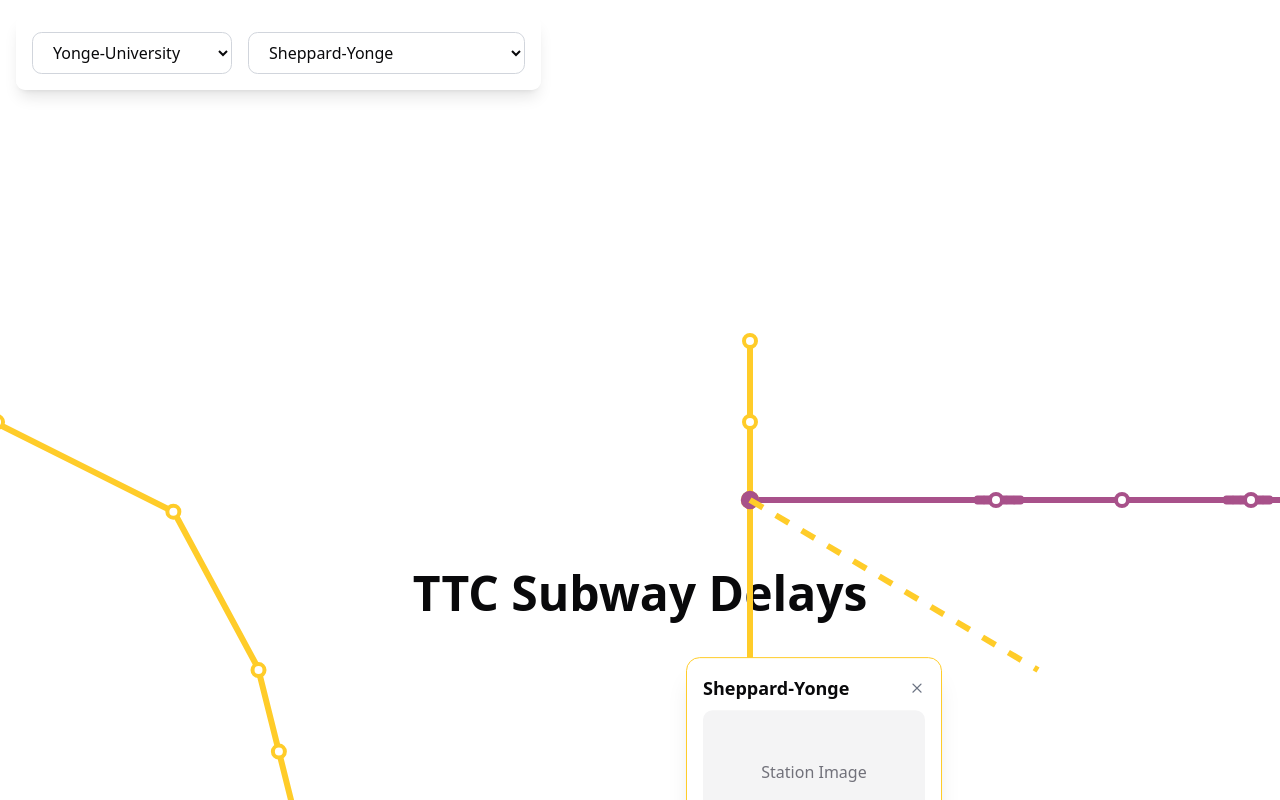
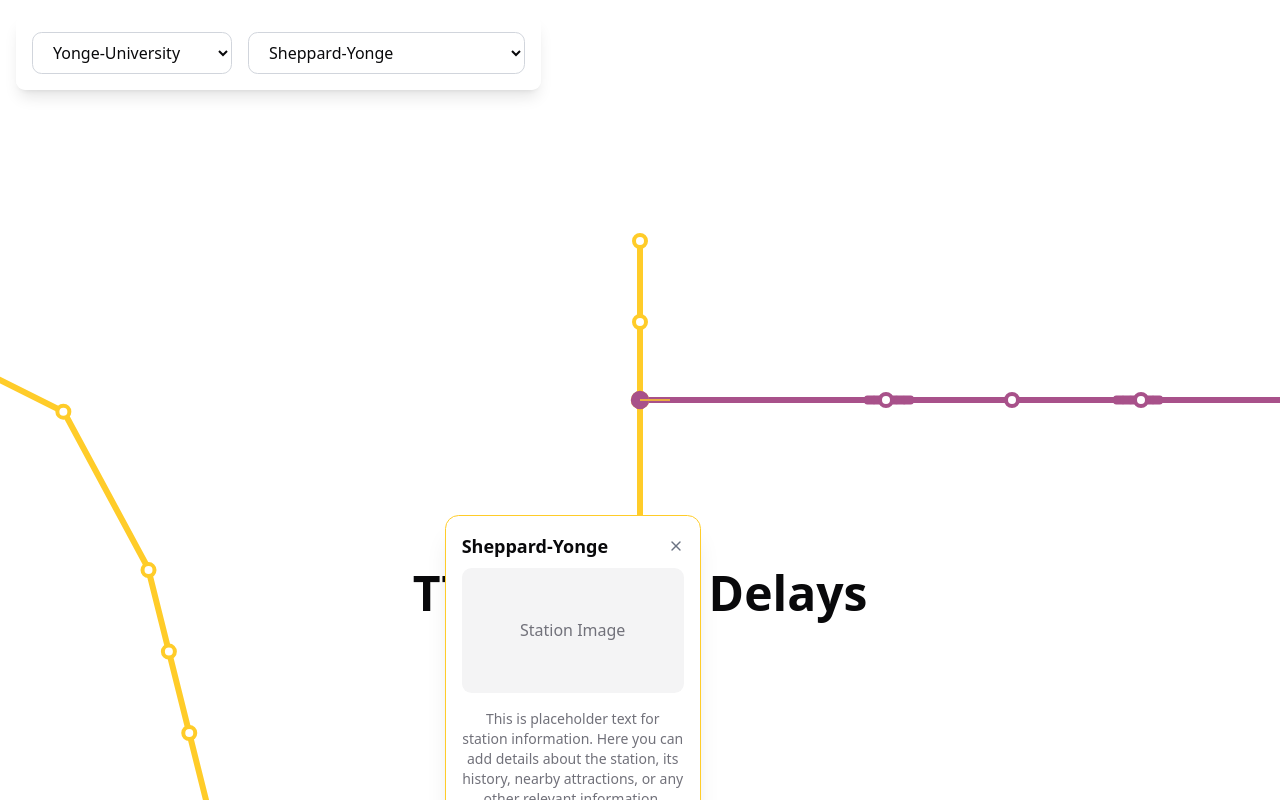
Before and after one commit to eriklangille/ttc_stats, a React (Vite) app: page / in a window 1280 px wide. Built offline with nearby package versions, Linux system fonts and the light colour scheme.

Commit message:
fixed viewport

```diff
--- a/src/App.tsx
+++ b/src/App.tsx
@@ -16,14 +16,11 @@
         />
       </div>
       <div className="max-w-7xl mx-auto p-8 text-center">
-        {/* positive x -> left, positive y -> up */}
         <Map
           sizeX={1500}
           scale={3}
           sizeY={1000}
           strokeWidth={2}
-          translateX={100}
-          translateY={-100}
           selectedStation={selectedStation}
           onStationSelect={setSelectedStation}
         />
--- a/src/components/StationCard.tsx
+++ b/src/components/StationCard.tsx
@@ -1,10 +1,4 @@
 import type { Station } from './map'
-import {
-  Dialog,
-  DialogContent,
-  DialogHeader,
-  DialogTitle,
-} from "@/components/ui/dialog"
 import { Card, CardContent } from "@/components/ui/card"
 import { X } from "lucide-react"
 
@@ -20,9 +14,9 @@
     <div
       className="fixed z-50"
       style={{
-        left: `${position.x}px`,
-        top: `${position.y}px`,
-        transform: 'translate(-50%, -100%)',
+        // left: `${position.x}px`,
+        // top: `${position.y}px`,
+        transform: `translate(${0}px, ${0}px)`,
       }}
     >
       <Card className="w-64 shadow-xl" style={{ borderColor: lineColor }}>
--- a/src/components/map.tsx
+++ b/src/components/map.tsx
@@ -300,8 +300,6 @@
   sizeY?: number
   scale?: number
   strokeWidth?: number
-  translateX?: number
-  translateY?: number
   selectedStation?: Station | null
   onStationSelect: (station: Station | null) => void
 }
@@ -311,16 +309,73 @@
   sizeY = 1000,
   scale = 3,
   strokeWidth = 10,
-  translateX = 0,
-  translateY = 0,
   selectedStation = null,
   onStationSelect,
 }: MapProps) => {
-  const [adjustedTranslateX, setAdjustedTranslateX] = useState(translateX);
-  const [adjustedTranslateY, setAdjustedTranslateY] = useState(translateY);
+  // Find initial Sheppard-Yonge station position
+  const initialStation = LINES["Yonge-University"].stations.find(s => s.name === "Sheppard-Yonge")!;
+  const initialPoints = getAbsolutePoints(LINES["Yonge-University"].start, LINES["Yonge-University"].line);
+  const initialPosition = getPointAtDistance(initialPoints, initialStation.distance);
+  const midX = sizeX / 2;
+  const midY = sizeY / 2;
+  const offsetX = initialPosition.x - midX;
+  const offsetY = initialPosition.y - midY;
+  const initialTranslateX = -offsetX * scale;
+  const initialTranslateY = -offsetY * scale;
+
+  const [adjustedTranslateX, setAdjustedTranslateX] = useState(initialTranslateX);
+  const [adjustedTranslateY, setAdjustedTranslateY] = useState(initialTranslateY);
   const [cardPosition, setCardPosition] = useState<{ x: number; y: number } | null>(null);
   const [selectedLineColor, setSelectedLineColor] = useState<string>('');
   const [isAnimating, setIsAnimating] = useState(false);
+
+  // Calculate position based on selected station
+  useEffect(() => {
+    // Skip animation on initial render
+    if (!selectedStation) return;
+
+    let stationPosition: Point | null = null;
+    let lineColor = '';
+
+    for (const [lineName, line] of Object.entries(LINES)) {
+      const station = line.stations.find(s => s.name === selectedStation.name);
+      if (station) {
+        const points = getAbsolutePoints(line.start, line.line);
+        stationPosition = getPointAtDistance(points, station.distance);
+        lineColor = line.color;
+        break;
+      }
+    }
+
+    if (stationPosition) {
+      const viewportWidth = window.innerWidth;
+      const viewportHeight = window.innerHeight;
+
+      const midX = sizeX / 2;
+      const midY = sizeY / 2;
+
+      const offsetX = stationPosition.x - midX;
+      const offsetY = stationPosition.y - midY;
+
+      const newTranslateX = -offsetX * scale - (sizeX - viewportWidth) / 2;
+      const newTranslateY = -offsetY * scale - (sizeY - viewportHeight) / 2;
+
+      setIsAnimating(true);
+      setAdjustedTranslateX(newTranslateX);
+      setAdjustedTranslateY(newTranslateY);
+
+      // Calculate card position
+      const scaledX = stationPosition.x + 10;
+      const scaledY = stationPosition.y - 0;
+      setCardPosition({ x: scaledX, y: scaledY });
+      setSelectedLineColor(lineColor);
+
+      // Reset animation state after transition
+      setTimeout(() => {
+        setIsAnimating(false);
+      }, 500);
+    }
+  }, [selectedStation, scale, sizeX, sizeY]);
 
   const lineElements = useMemo(() =>
     Object.entries(LINES).map(([lineName, { color, start, line: relativePoints }]) => {
@@ -413,78 +468,19 @@
 
     if (!stationPosition) return null;
 
-    // Calculate the scaled position
-    const scaledX = stationPosition.x;
-    const scaledY = stationPosition.y;
-
     return (
       <line
-        x1={scaledX}
-        y1={scaledY}
+        x1={stationPosition.x}
+        y1={stationPosition.y}
         x2={cardPosition.x}
-        y2={cardPosition.y / 3}
+        y2={cardPosition.y}
         stroke={lineColor}
-        strokeWidth={2}
-        strokeDasharray="5,5"
+        strokeWidth={0.5}
+        // strokeDasharray="5,5"
         style={{ zIndex: 1 }}
       />
     );
   }, [selectedStation, cardPosition, scale]);
-
-  useEffect(() => {
-    if (selectedStation) {
-      // Find the line and station position
-      let stationPosition: Point | null = null;
-      let lineColor = '';
-
-      for (const [lineName, line] of Object.entries(LINES)) {
-        const station = line.stations.find(s => s.name === selectedStation.name);
-        if (station) {
-          const points = getAbsolutePoints(line.start, line.line);
-          stationPosition = getPointAtDistance(points, station.distance);
-          lineColor = line.color;
-          break;
-        }
-      }
-
-      if (stationPosition) {
-        const midX = sizeX / 2;
-        const midY = sizeY / 2;
-
-        const offsetX = stationPosition.x - midX;
-        const offsetY = stationPosition.y - midY;
-
-        const newTranslateX = -offsetX * scale;
-        const newTranslateY = -offsetY * scale;
-
-        setIsAnimating(true);
-        setAdjustedTranslateX(newTranslateX);
-        setAdjustedTranslateY(newTranslateY);
-
-        // Calculate card position
-        const scaledX = stationPosition.x + newTranslateX;
-        const scaledY = stationPosition.y + newTranslateY;
-        setCardPosition({ x: scaledX, y: scaledY });
-        setSelectedLineColor(lineColor);
-
-        // Reset animation state after transition
-        setTimeout(() => {
-          setIsAnimating(false);
-        }, 500);
-      }
-    } else {
-      setIsAnimating(true);
-      setAdjustedTranslateX(translateX);
-      setAdjustedTranslateY(translateY);
-      setCardPosition(null);
-      setSelectedLineColor('');
-
-      // Reset animation state after transition
-      setTimeout(() => {
-        setIsAnimating(false);
-      }, 500);
-    }
-  }, [selectedStation, scale, translateX, translateY, sizeX, sizeY]);
 
   return (
     <>
```
